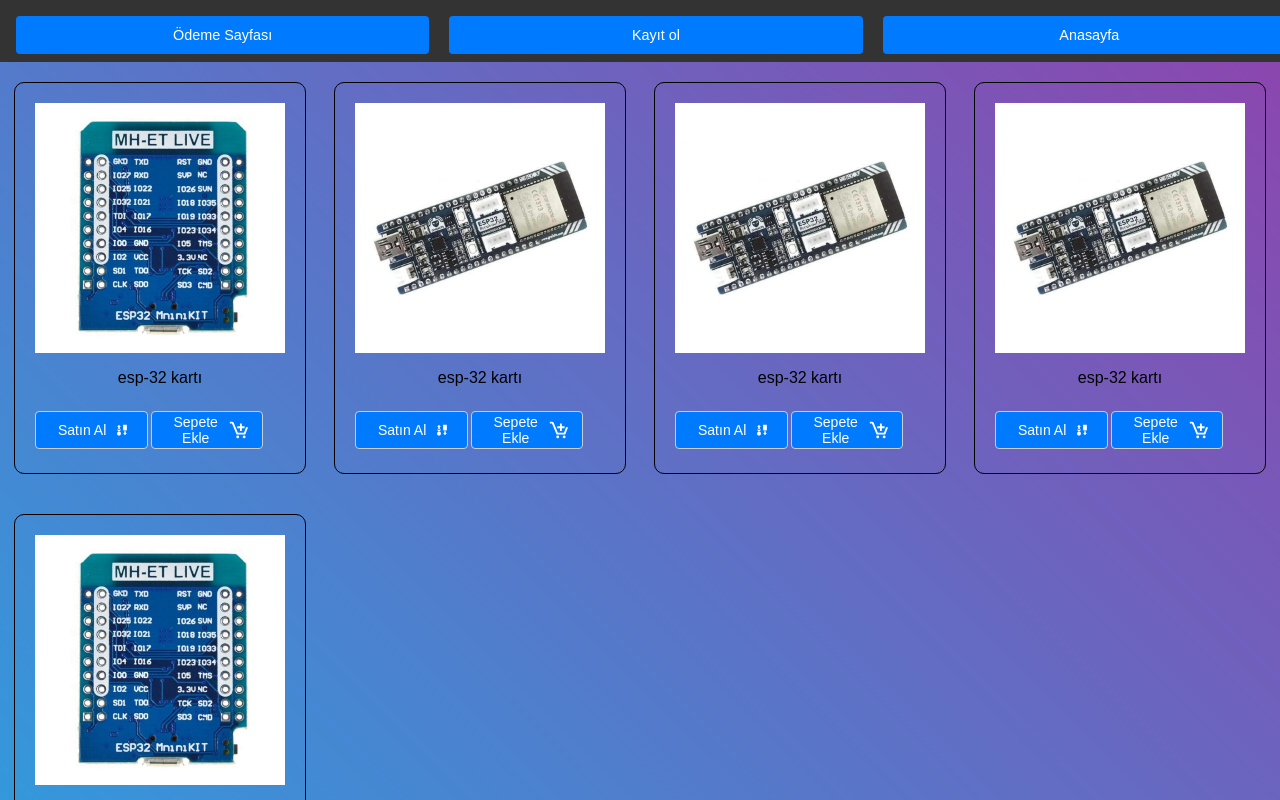
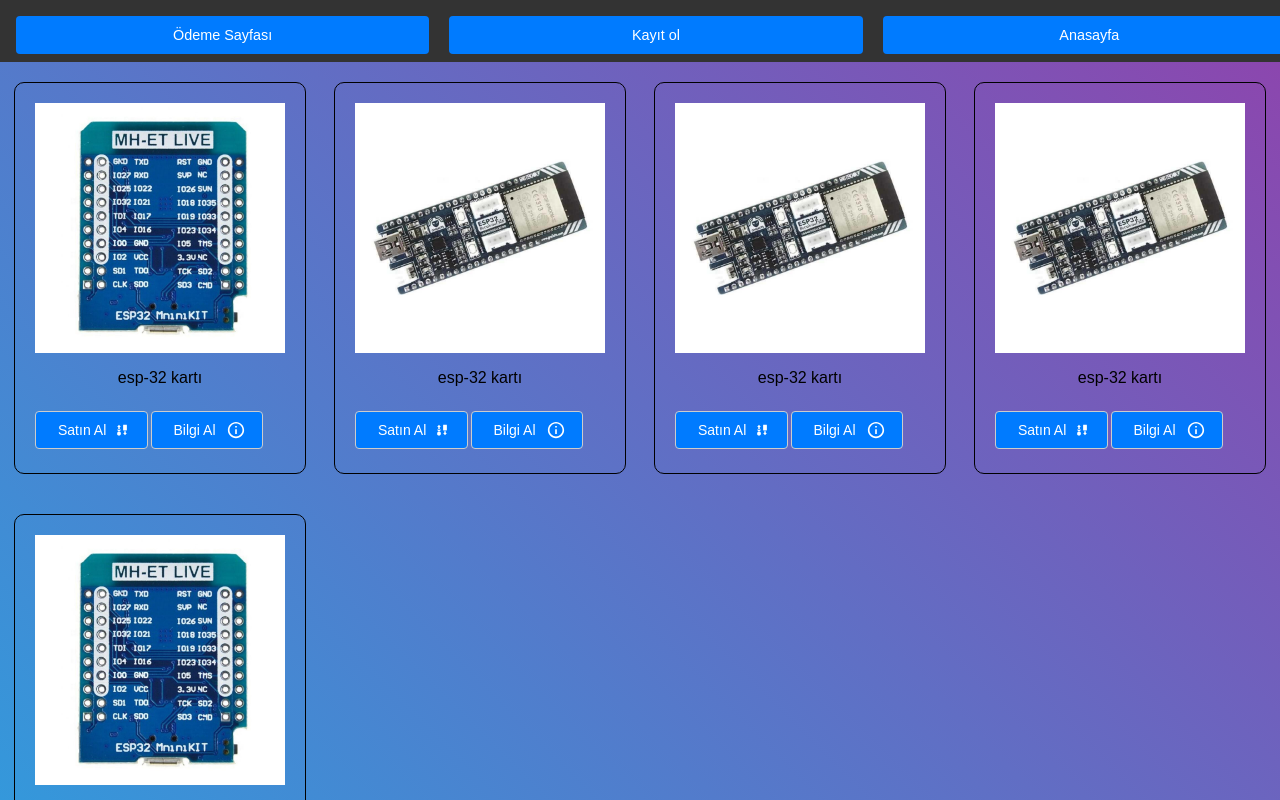
Before and after one commit to AyyildizRamazan1/Completion-Project1, a React (Create React App) app: page /satinal in a window 1280 px wide. Built offline with nearby package versions, Linux system fonts and the light colour scheme.

Commit message:
Adding information modal

```diff
--- a/src/components/SatınAl.jsx
+++ b/src/components/SatınAl.jsx
@@ -1,9 +1,63 @@
-import React from "react";
-
+import React, { useState } from "react";
 import Navbar from "./Navbar";
 import { GiBuyCard } from "react-icons/gi";
-import { BiCartAdd } from "react-icons/bi";
+import { IoMdInformationCircleOutline } from "react-icons/io";
 import { redirect } from "react-router-dom";
+import Modal from "../modals/modals";
+import { BrowserRouter as Router } from 'react-router-dom';
+
+const SatınAl = () => {
+  const [isModalOpen, setModalOpen ]= useState(false);
+  const openModal= () =>{
+    setModalOpen(true);
+  }
+  const closeModal =() =>{
+    setModalOpen(false);
+  }
+
+
+  const images = [
+    {
+        src: "/images/kart-resim.jpg",
+        alt: "esp32 kartı",
+
+    },
+    {
+      src: "/images/kart-resim1.jpg",
+      alt: "esp32 kartı",
+    },
+
+    {
+      src: "/images/kart-resim1.jpg",
+      alt: "esp32 kartı",
+    },
+    {
+      src: "/images/kart-resim1.jpg",
+      alt: "esp32 kartı",
+    },
+    {
+      src: "/images/kart-resim.jpg",
+      alt: "esp32 kartı",
+
+  },
+
+  ];
+
+  return (
+    <div>
+
+      <Navbar/>
+      <div className="parent">
+      <Boxes images={images} openModal= { openModal}/>
+      </div>
+      <Modal isOpen={isModalOpen} onClose={closeModal}>
+        <h2>Modal İçeriği</h2>
+        <p>Bu bir modal penceresidir</p>
+      </Modal>
+
+    </div>
+  );
+};
 
 const buttonStyle = {
   width: "45%",
@@ -20,10 +74,11 @@
   margin:"0 10px"
 };
 
-const Boxes = ({ images }) => {
-  const boxes = images.map((image) => {
+const Boxes = ({ images, openModal,isModalOpen,closeModal }) => {
+  const boxes = images.map((image,index) => {
     const box = (
       <div
+      key={index}
         width={250}
         height={250}
         style={{
@@ -49,10 +104,11 @@
            <span style={buttonTextContainer}>Satın Al</span>
            <GiBuyCard />
             </button>
-        <button style={buttonStyle} >
-         <span style={buttonTextContainer}>Sepete Ekle</span>
-         <BiCartAdd size={40}/>
+        <button style={buttonStyle} onClick={() => openModal()}>
+         <span style={buttonTextContainer}>Bilgi Al</span>
+         <IoMdInformationCircleOutline size={20}/>
           </button>
+
         </div>
 
       </div>
@@ -62,42 +118,6 @@
   return boxes;
 };
 
-const SatınAl = () => {
-  const images = [
-    {
-        src: "/images/kart-resim.jpg",
-        alt: "esp32 kartı",
 
-    },
-    {
-      src: "/images/kart-resim1.jpg",
-      alt: "esp32 kartı",
-    },
-    {
-      src: "/images/kart-resim1.jpg",
-      alt: "esp32 kartı",
-    },
-    {
-      src: "/images/kart-resim1.jpg",
-      alt: "esp32 kartı",
-    },
-    {
-      src: "/images/kart-resim.jpg",
-      alt: "esp32 kartı",
-
-  },
-
-  ];
-
-  return (
-    <div>
-      <Navbar/>
-      <div className="parent">
-      <Boxes images={images} />
-      </div>
-
-    </div>
-  );
-};
 
 export default SatınAl;
--- /dev/null
+++ b/src/modals/modals.jsx
@@ -0,0 +1,15 @@
+import React from "react";
+
+const Modal=({isOpen, onClose, children}) =>{
+    if(!isOpen) return null;
+
+    return(
+        <div className="modal-overlay">
+            <div className="modal">
+                <button className="modal-close " onClick={onClose}>X</button>
+                {children}
+            </div>
+        </div>
+    );
+};
+export default Modal;
```
